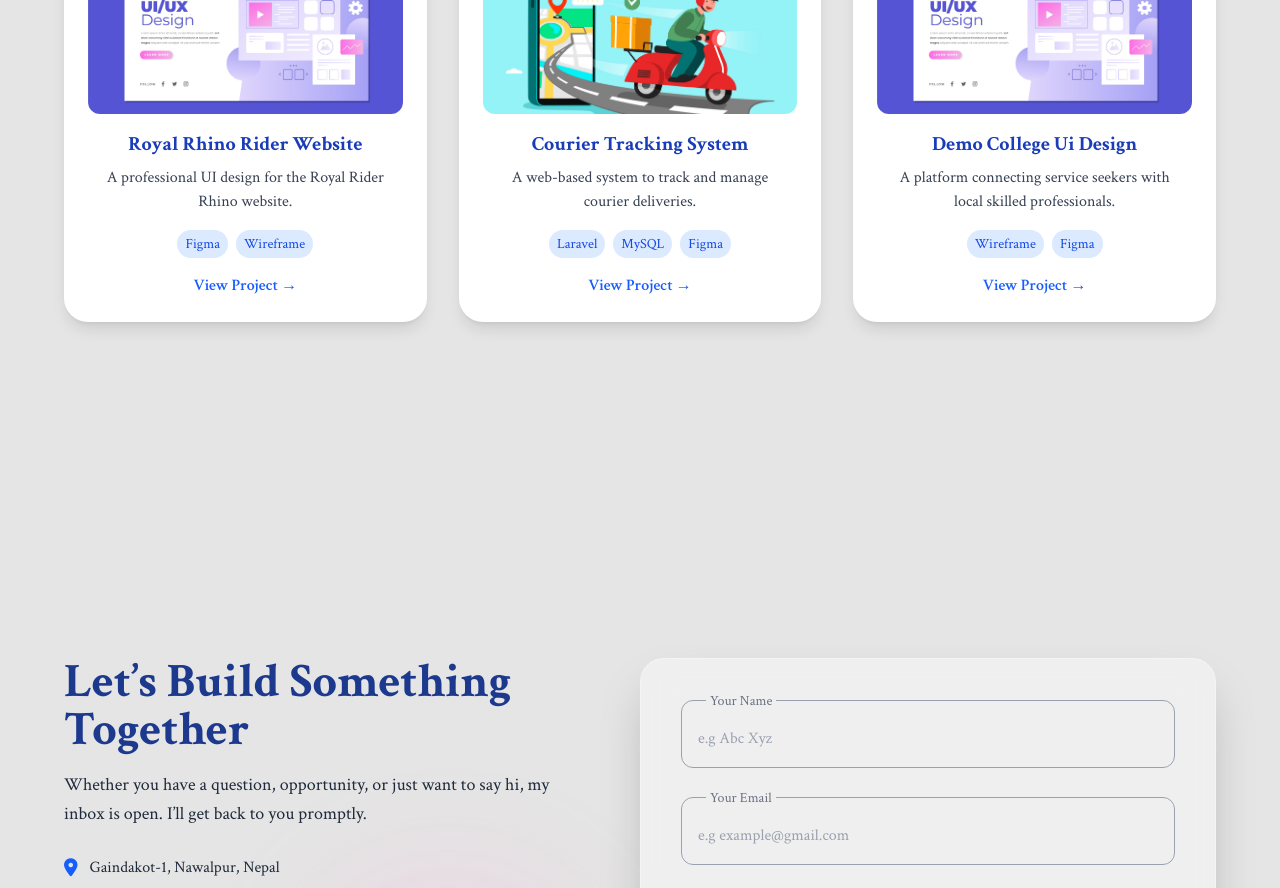
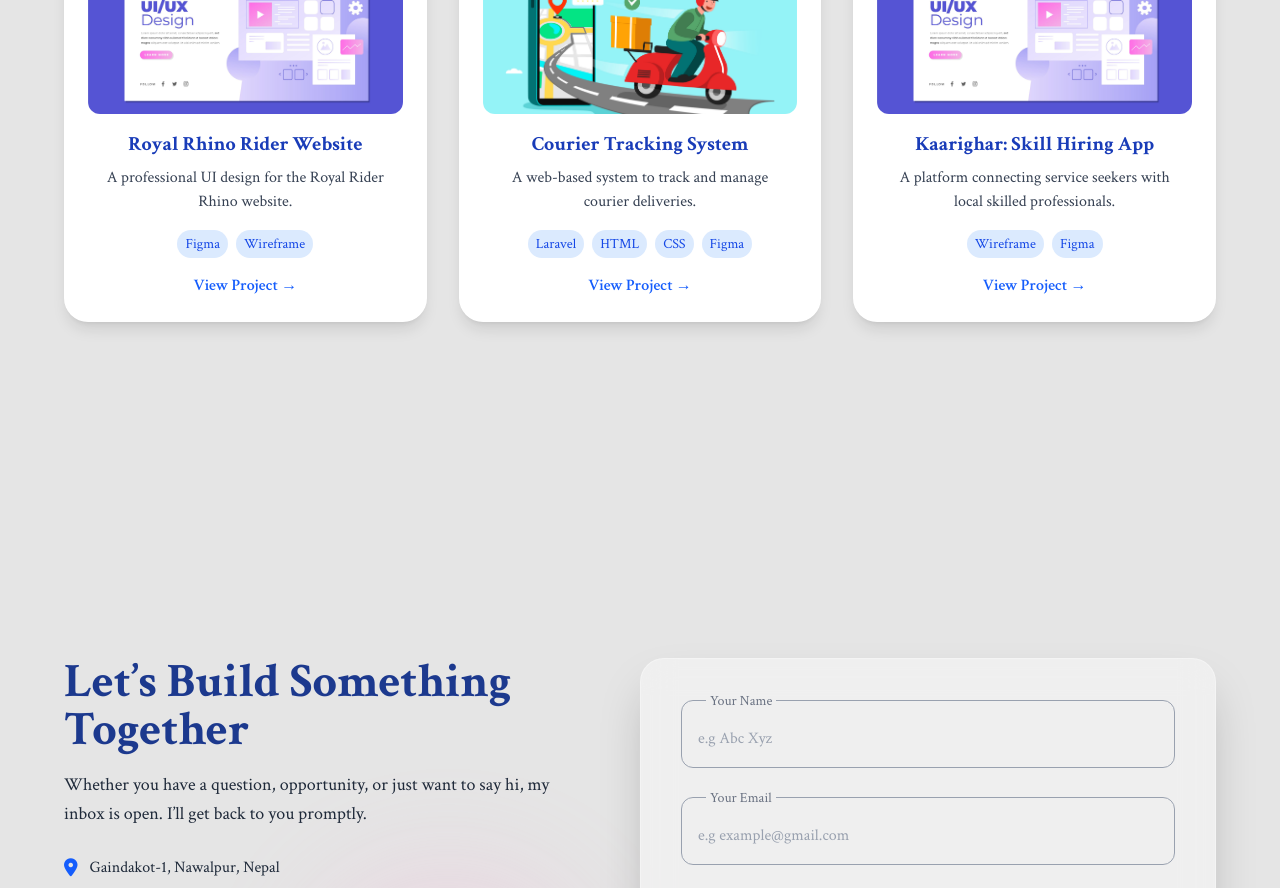
Before and after one commit to Im-binay/Binay_portfolio, a React (Vite) app: page / in a window 1280 px wide. Shown: the part 3080-3968 px from the top of the page. Built offline with nearby package versions, Linux system fonts and the light colour scheme.

Commit message:
Update Project

```diff
--- a/src/components/Projects.jsx
+++ b/src/components/Projects.jsx
@@ -14,16 +14,17 @@ const projects = [
     title: 'Courier Tracking System',
     description: 'A web-based system to track and manage courier deliveries.',
     link: 'https://github.com/Im-binay/CourierTrackingProject',
-    tech: ['Laravel', 'MySQL', 'Figma'],
+    tech: ['Laravel', 'HTML', 'CSS', 'Figma'],
     image: courierTrackingImg,
   },
   {
-    title: 'Demo College Ui Design',
+    title: 'Kaarighar: Skill Hiring App',
     description: 'A platform connecting service seekers with local skilled professionals.',
-    link: 'https://www.figma.com/proto/q8dZbHStkVHuaK33mcMehY/College-Website?node-id=1-3&t=RCWaGgqGTmo7bfJm-1',
+    link: 'https://www.figma.com/design/Dy6PpbhAU0voKti6r2ZDXj/KaariGhar?node-id=0-1&t=u33idKA1h9zyODBN-1',
     tech: ['Wireframe', 'Figma'],
     image: UiImage,
   },
+
 ];
 
 export default function Project() {
```
